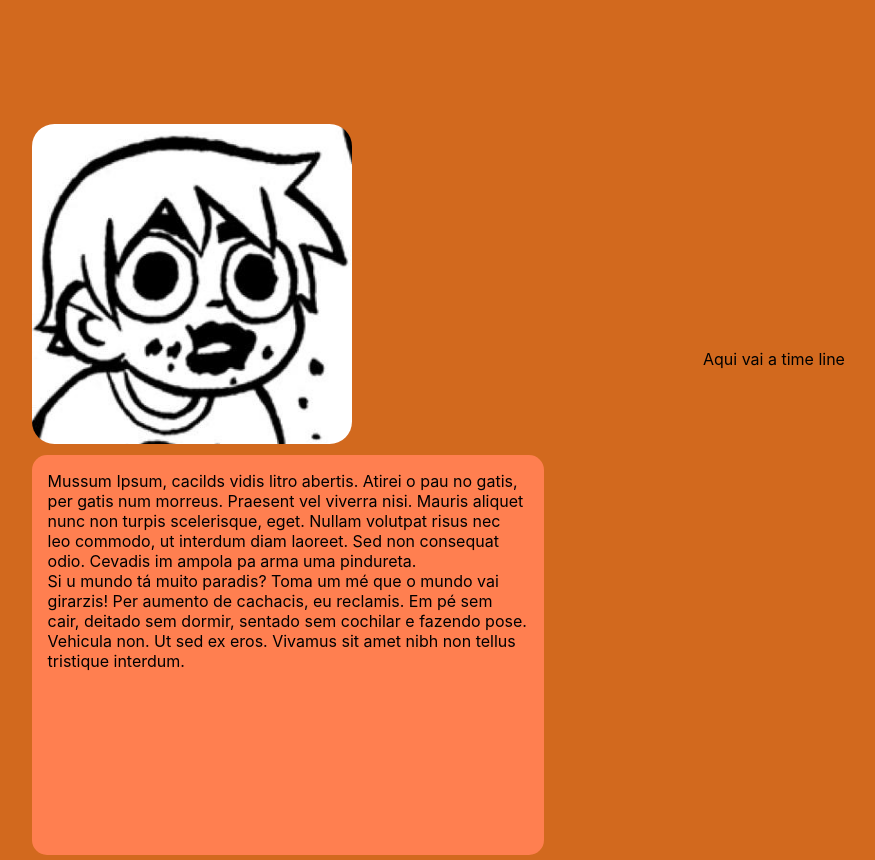
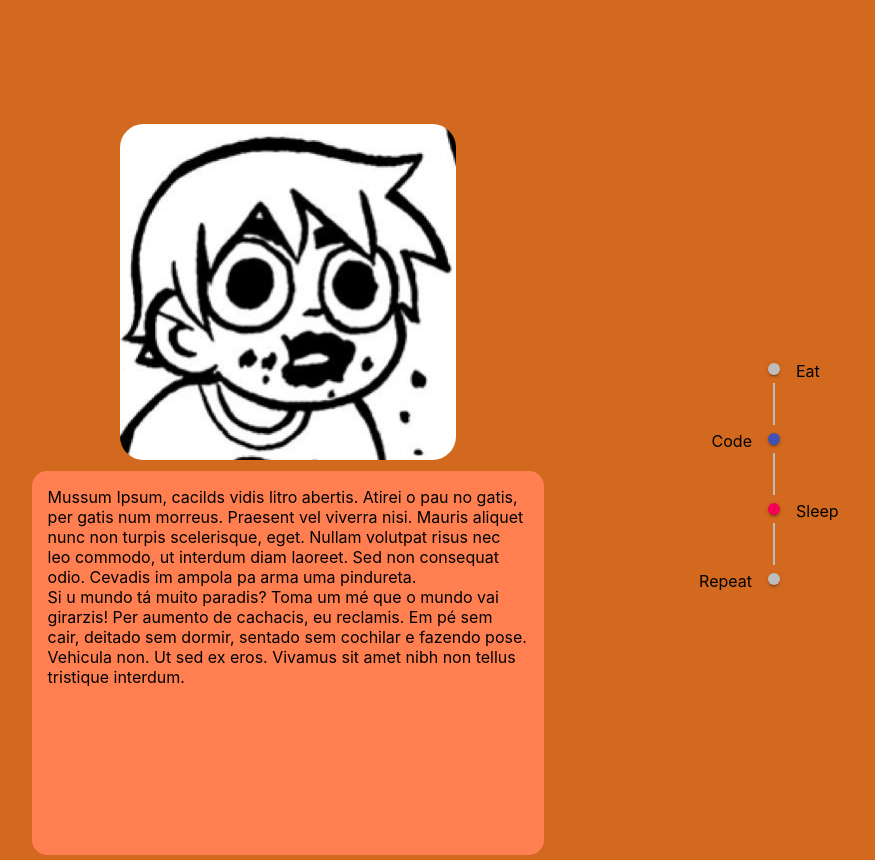
Before and after one commit to GuiiCNunes/guiicnunes.github.io, a React (Create React App) app: page / in a window 1280 px wide. Shown: the part 740-1600 px from the top of the page, without its empty margins (122-997 px from the left). Built offline with nearby package versions, Linux system fonts and the light colour scheme.

Commit message:
FEAT: Timeline

```diff
--- a/package.json
+++ b/package.json
@@ -4,6 +4,9 @@
   "version": "0.1.0",
   "private": true,
   "dependencies": {
+    "@material-ui/core": "^4.12.3",
+    "@material-ui/icons": "^4.11.2",
+    "@material-ui/lab": "*",
     "@testing-library/jest-dom": "^5.14.1",
     "@testing-library/react": "^11.2.7",
     "@testing-library/user-event": "^12.8.3",
--- a/public/index.html
+++ b/public/index.html
@@ -10,6 +10,8 @@
       content="Web site created using create-react-app"
     />
     <link rel="apple-touch-icon" href="%PUBLIC_URL%/logo192.png" />
+    <link rel="stylesheet" href="https://fonts.googleapis.com/css?family=Roboto:300,400,500,700&display=swap" />
+    <link rel="stylesheet" href="https://fonts.googleapis.com/icon?family=Material+Icons" />
     <!--
       manifest.json provides metadata used when your web app is installed on a
       user's mobile device or desktop. See https://developers.google.com/web/fundamentals/web-app-manifest/
--- /dev/null
+++ b/src/components/TimelineComponent.js
@@ -0,0 +1,42 @@
+import React from 'react';
+import Timeline from '@material-ui/lab/Timeline';
+import TimelineItem from '@material-ui/lab/TimelineItem';
+import TimelineSeparator from '@material-ui/lab/TimelineSeparator';
+import TimelineConnector from '@material-ui/lab/TimelineConnector';
+import TimelineContent from '@material-ui/lab/TimelineContent';
+import TimelineDot from '@material-ui/lab/TimelineDot';
+import '../style/timelinecomponent.css';
+
+export default function TimelineComponent() {
+  return (
+    <Timeline align="alternate">
+      <TimelineItem>
+        <TimelineSeparator>
+          <TimelineDot />
+          <TimelineConnector />
+        </TimelineSeparator>
+        <TimelineContent className='fix-position'>Eat</TimelineContent>
+      </TimelineItem>
+      <TimelineItem>
+        <TimelineSeparator>
+          <TimelineDot color="primary" />
+          <TimelineConnector />
+        </TimelineSeparator>
+        <TimelineContent>Code</TimelineContent>
+      </TimelineItem>
+      <TimelineItem>
+        <TimelineSeparator>
+          <TimelineDot color="secondary" />
+          <TimelineConnector />
+        </TimelineSeparator>
+        <TimelineContent className='fix-position'>Sleep</TimelineContent>
+      </TimelineItem>
+      <TimelineItem>
+        <TimelineSeparator>
+          <TimelineDot />
+        </TimelineSeparator>
+        <TimelineContent>Repeat</TimelineContent>
+      </TimelineItem>
+    </Timeline>
+  );
+}
--- a/src/components/WhoIAm.js
+++ b/src/components/WhoIAm.js
@@ -1,3 +1,4 @@
+import TimelineComponent from './TimelineComponent';
 import '../style/whoIAm.css';
 import whoIamImage from '../images/who-i-am-image.jpeg';
 
@@ -17,7 +18,7 @@ export default function WhoIAm() {
           </section>
         </section>
         <section className="who-i-am-timeline">
-          Aqui vai a time line
+          <TimelineComponent />
         </section>
       </article>
     </section>
--- /dev/null
+++ b/src/style/timelinecomponent.css
@@ -0,0 +1,3 @@
+.fix-position {
+  text-align: start;
+}
--- a/src/style/whoIAm.css
+++ b/src/style/whoIAm.css
@@ -5,7 +5,6 @@
 
 .who-i-am-content {
   display: flex;
-  /* flex-direction: column; */
   justify-content: center;
   align-items: center;
   margin: auto;
@@ -16,7 +15,6 @@
 .who-i-am-content-about {
   display: flex;
   flex-direction: column;
-  /* width: 100%; */
   height: 100%;
   justify-content: space-around;
   min-height: 35vh;
@@ -30,9 +28,8 @@
 
 .who-i-am-content-image {
   border-radius: 7%;
-  max-width: 40vw;
-  max-height: 40vh;
-  align-self: flex-start;
+  height: 42vh;
+  align-self: center;
 }
 
 .who-i-am-text {
@@ -40,5 +37,5 @@
   border-radius: 15px;
   background-color: var(--main-bg-color);
   max-width: 40vw;
-  min-height: 50vh;
+  min-height: 48vh;
 }
```
Also changed, not shown: 1 other file (tests, documents, lock files or other folders).
